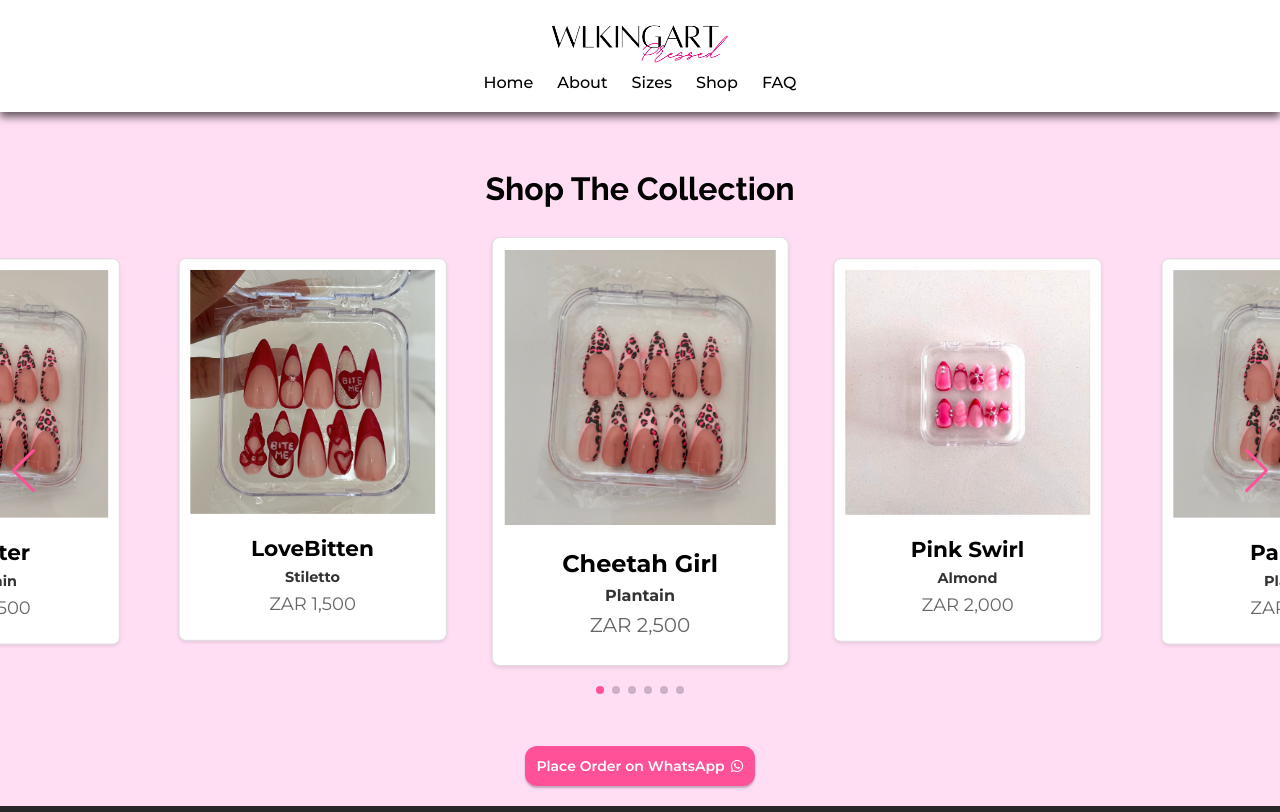
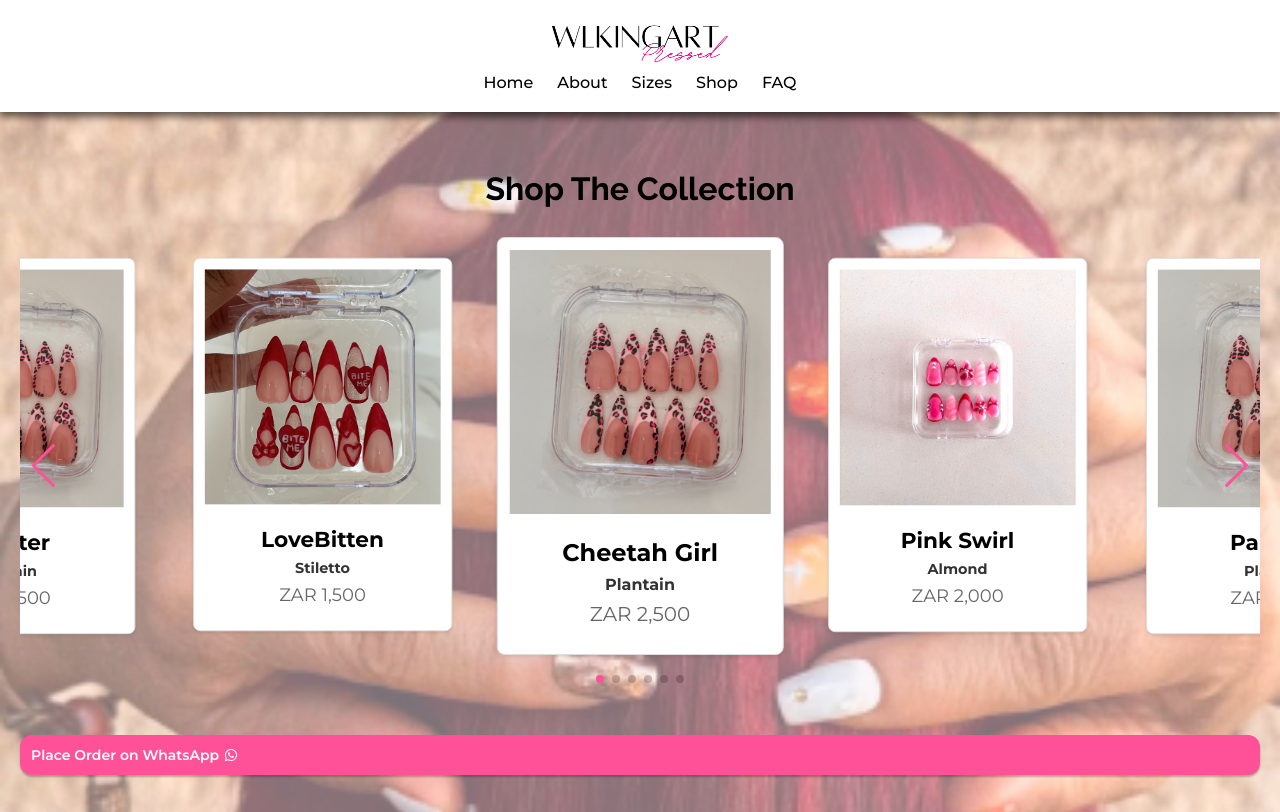
Before and after one commit to Gresham24/WlkingArt-Pressed, a React (Vite) app: page /shop in a window 1280 px wide. Shown: the top 812 px of the page. Built offline with nearby package versions, Linux system fonts and the light colour scheme; a web font is replaced by a local one.

Commit message:
added background image

```diff
--- a/src/components/pages/Shop.jsx
+++ b/src/components/pages/Shop.jsx
@@ -5,6 +5,7 @@ import ProductItem from "../common/ProductItem";
 import pinkSwirl from "../../assets/pink-nails.jpeg";
 import loveBites from "../../assets/Love-bite-nails.jpeg";
 import cheetahGirl from "../../assets/cheatah-print-nails.jpeg";
+import backheadNails from "../../assets/backhead-nails.jpg";
 import {
     StyledShopContainer,
     StyledH1,
@@ -59,7 +60,7 @@ function Shop() {
     ];
 
     return (
-        <StyledShopContainer>
+        <StyledShopContainer $backgroundImage={backheadNails}>
             <StyledH1>Shop The Collection</StyledH1>
             <div>
                 <StyledSwiper
--- a/src/styles/Shop.styles.js
+++ b/src/styles/Shop.styles.js
@@ -3,10 +3,31 @@ import { Swiper } from "swiper/react";
 import { colors } from "../constants";
 
 export const StyledShopContainer = styled.main`
-    padding: 20px 0;
-    display: flex;
-    flex-direction: column;
+    background-image: url(${props => props.$backgroundImage});
+    background-size: cover;
+    background-position: center;
+    background-repeat: no-repeat;
+    min-height: 100vh;
+    padding: 20px;
+    position: relative;
+
+    &::before {
+        content: '';
+        position: absolute;
+        top: 0;
+        right: 0;
+        bottom: 0;
+        left: 0;
+        background-color: rgba(255, 255, 255, 0.2); // Adjust opacity as needed
+        z-index: 1;
+    }
+
+    > * {
+        position: relative;
+        z-index: 2;
+    }
 `;
+
 
 export const StyledSwiper = styled(Swiper)`
     margin-bottom: 40px;
```
